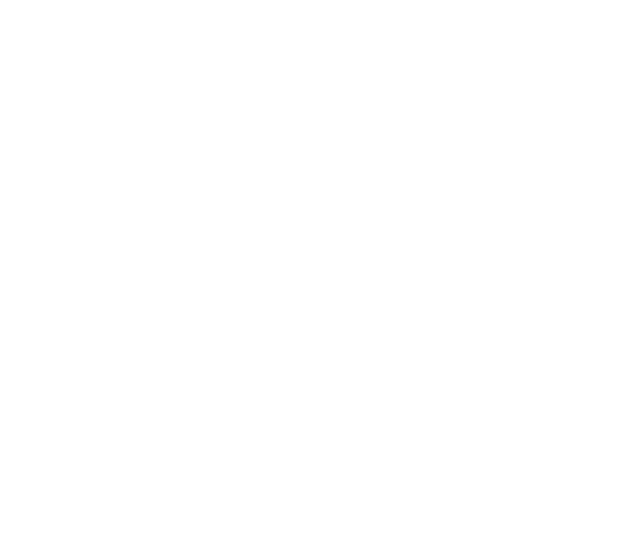
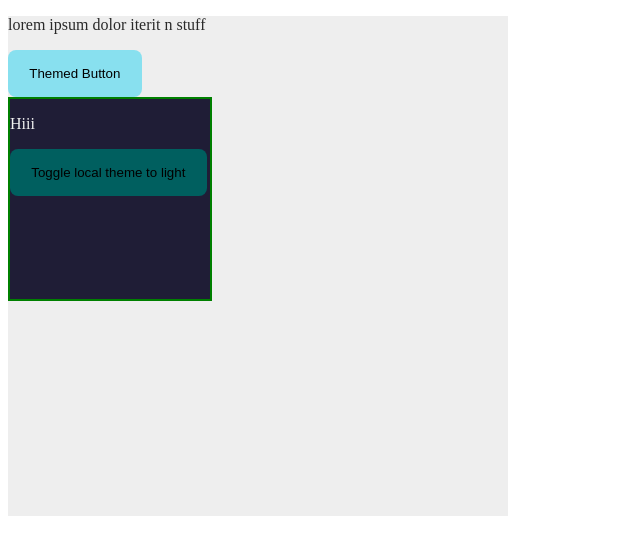
Before and after one commit to pisesanket/Context-Theme-Toggler---Class-based-components-First-Class-based-Component-Cla---385muze9xabs, a React app: page / in a window 1280 px wide. Shown: the top 554 px of the page, without its empty margins (0-640 px from the left). Built offline with nearby package versions, Linux system fonts and the light colour scheme.

Commit message:
Update ThemeProvider.js

```diff
--- a/src/components/ThemeProvider.js
+++ b/src/components/ThemeProvider.js
@@ -1,13 +1,12 @@
-import React from 'react';
+import React from "react";
 
-const ThemeContext = React.createContext()
-const ThemeProvider = (props) =>{
+const ThemeContext = React.createContext();
+const ThemeProvider = (props) => {
+  return (
+    <ThemeContext.Provider value={props.value}>
+      {props.children}
+    </ThemeContext.Provider>
+  );
+};
 
-    return (
-        <React.Fragment>
-
-        </React.Fragment>
-    )
-}
-
-export {ThemeProvider,ThemeContext}
+export { ThemeProvider, ThemeContext };
```
